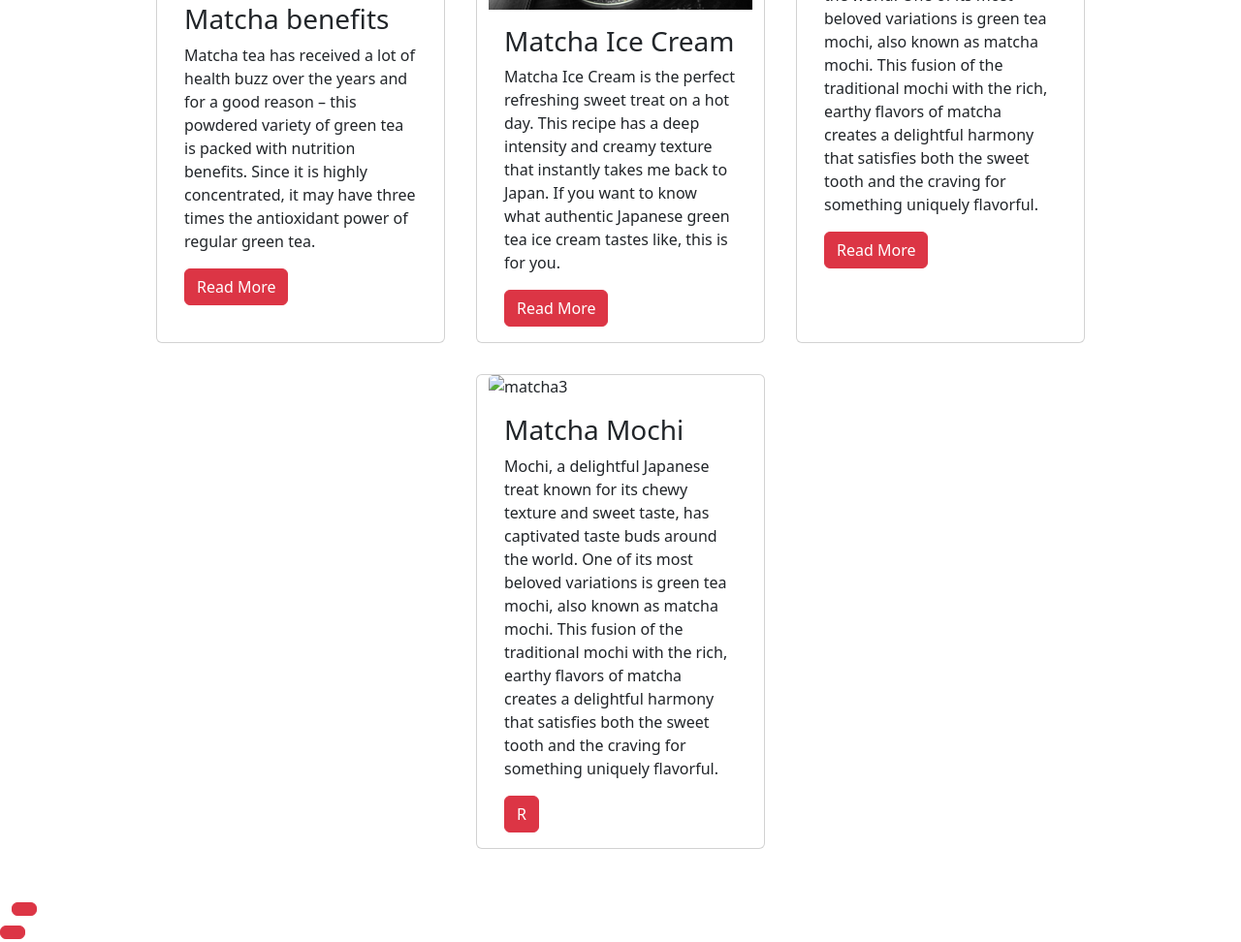
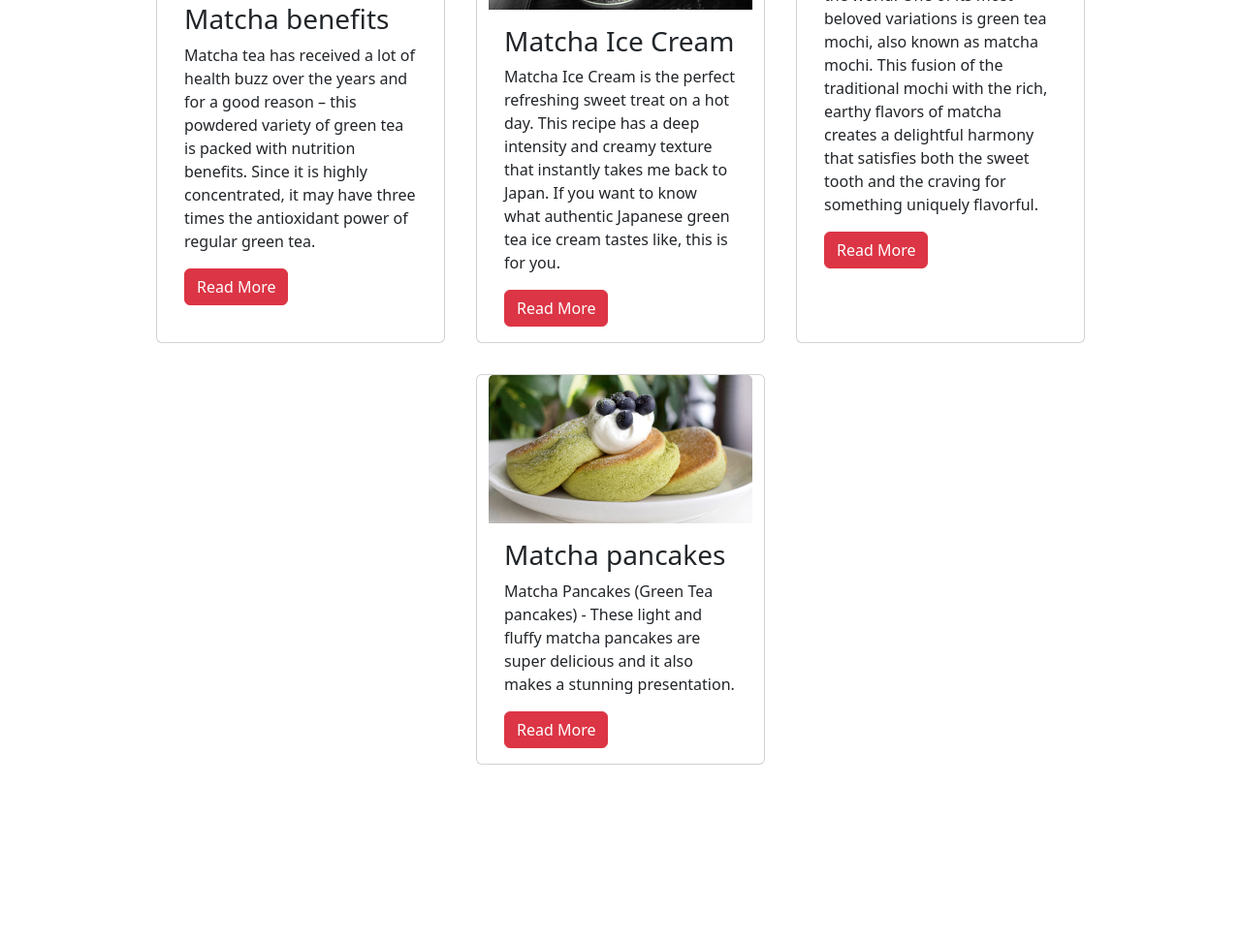
Before and after one commit to Angelicamg1/cloud_technology, a plain HTML site: page grid/grid.html in a window 1280 px wide. Shown: the part 2011-2983 px from the top of the page at 97% size. After the commit the page ends 2848 px from the top, so only its background shows below. Drawn offline with nearby package versions, Linux system fonts and the light colour scheme.

Commit message:
Add files via upload

```diff
--- a/grid/grid.html
+++ b/grid/grid.html
@@ -157,13 +157,12 @@
 
    <!--Card 4-->
         <div class="card m-3 col-xl-3 col-md-10 col-sm-12">
-           <img src="images/matcha3.jpg" alt="matcha3" class="card-img-top">
+           <img src="images/image4.jpg" alt="matcha3" class="card-img-top">
 
         <div class="card-body">
-           <p class="card-title h3"> Matcha Mochi</p>
-           <p class="card-text"> Mochi, a delightful Japanese treat known for its chewy texture and sweet taste, has captivated taste buds around the world. One of its most beloved variations is green tea mochi, also known as matcha mochi.
-           This fusion of the traditional mochi with the rich, earthy flavors of matcha creates a delightful harmony that satisfies both the sweet tooth and the craving for something uniquely flavorful.</p>
-               <a href="https://yokomatcha.com/blogs/matcha-recipes/easy-green-tea-mochi-matcha-mochi-recipe#:~:text=Mochi%20is%20a%20Japanese%20rice,a%20slightly%20bitter%2C%20earthy%20flavor." target="_blank" rel="noopener noreferrer" class="card-link btn btn-danger">R
+           <p class="card-title h3">Matcha pancakes</p>
+           <p class="card-text"> Matcha Pancakes (Green Tea pancakes) - These light and fluffy matcha pancakes are super delicious and it also makes a stunning presentation.</p>
+               <a href="https://indyassa.com/matcha-souffle-pancakes/" target="_blank" rel="noopener noreferrer" class="card-link btn btn-danger">Read More</a>
 
 
 
```
Also changed, not shown: grid/images/image4.jpg (added).
